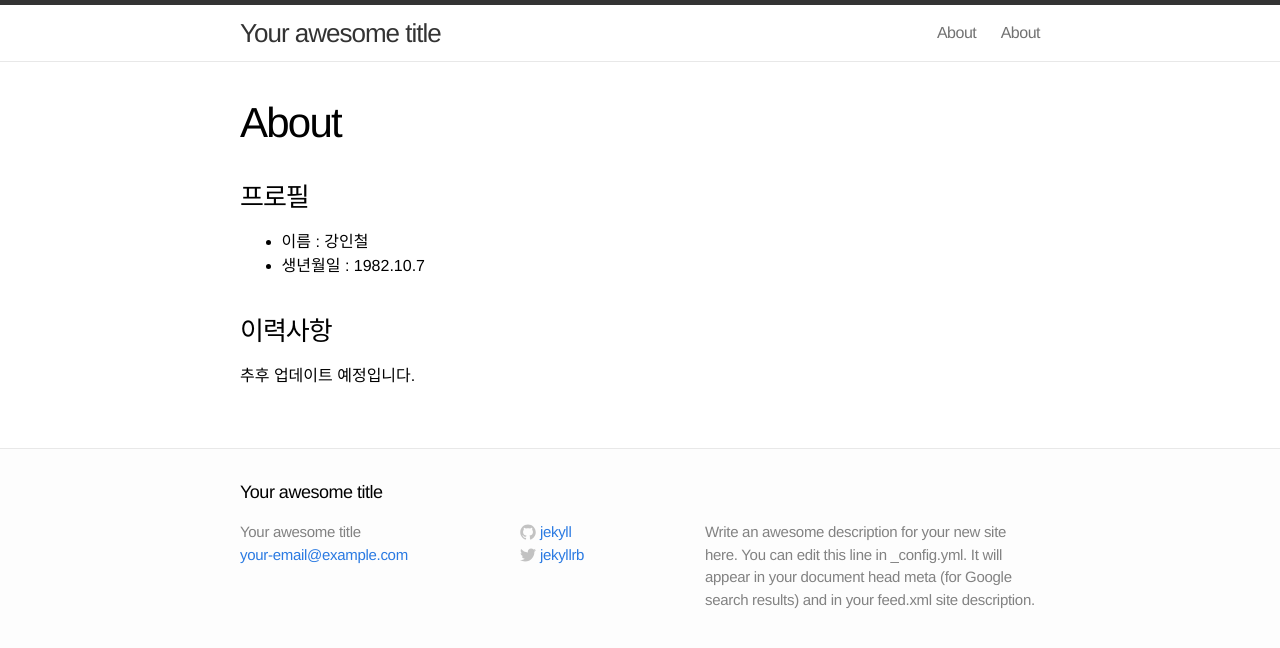
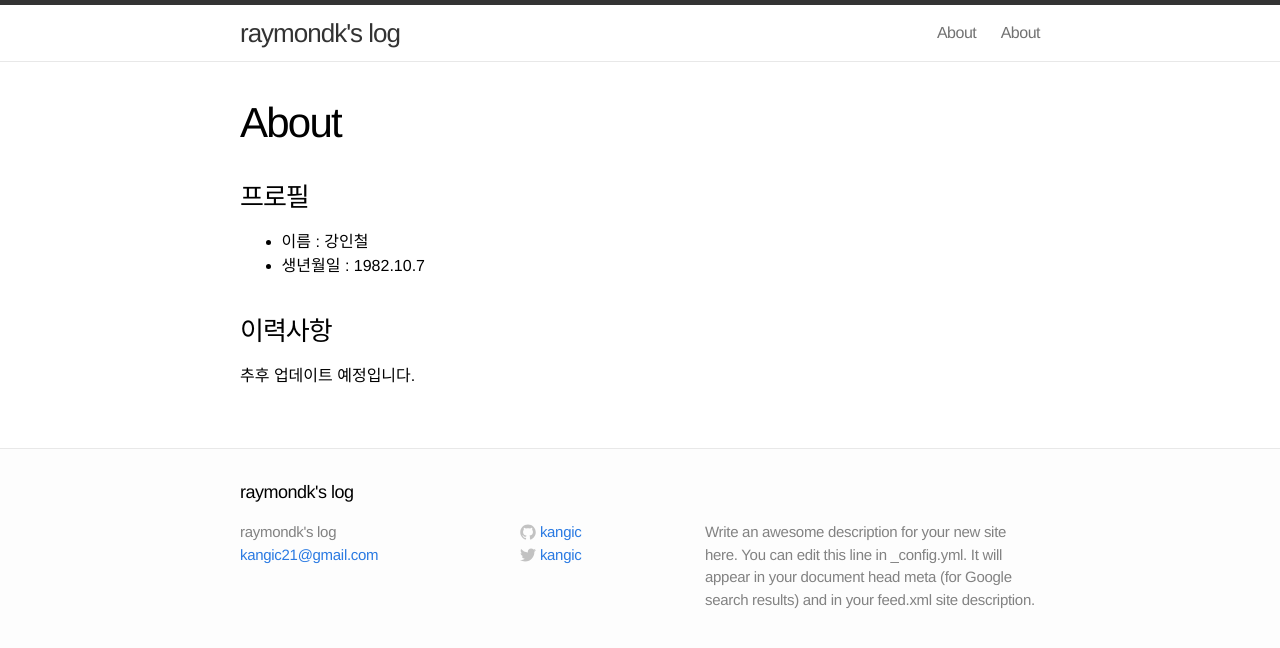
Before and after one commit to kangic/kangic.github.io, a Jekyll site: the page built from about.md, in a window 1280 px wide. Shown: the top 648 px of the page. Built offline with Jekyll 4.4.1, drawn with Linux system fonts in a browser that asks for light colours.

Commit message:
* update

```diff
--- a/_config.yml
+++ b/_config.yml
@@ -18,21 +18,27 @@
 # You can create any custom variable you would like, and they will be accessible
 # in the templates via {{ site.myvariable }}.
 
-title: Your awesome title
-email: your-email@example.com
+title: raymondk's log
+email: kangic21@gmail.com
 description: >- # this means to ignore newlines until "baseurl:"
   Write an awesome description for your new site here. You can edit this
   line in _config.yml. It will appear in your document head meta (for
   Google search results) and in your feed.xml site description.
 baseurl: "" # the subpath of your site, e.g. /blog
 url: "" # the base hostname & protocol for your site, e.g. http://example.com
-twitter_username: jekyllrb
-github_username:  jekyll
+twitter_username: kangic
+github_username: kangic
+blame: "https://github.com/kangic/kangic.github.io/blame/master/_wiki"
 
 # Build settings
 theme: minima
 plugins:
   - jekyll-feed
+
+collections:
+    wiki:
+        output: true
+        permalink: /:collection/:path/
 
 # Exclude from processing.
 # The following items will not be processed, by default.
--- /dev/null
+++ b/_layouts/wiki.html
@@ -0,0 +1,6 @@
+{% assign thisName = page.id | remove: '/wiki/' %}
+
+<div class="post">
+    <header class="post-header">
+        <h1 class="post-title">{{ page.title }}</h1>
+        <p class="edit-date"><a href="{{ site.blame }}/{{ thisName }}.md" target="_blank">updated: {{ page.updated | date: '%Y.%m.%d' }}</a></p>
```
Also changed, not shown: _wiki/test.md (added, +20 -0 lines), feed.xml (+20 -0 lines), index.html (+58 -13 lines).
